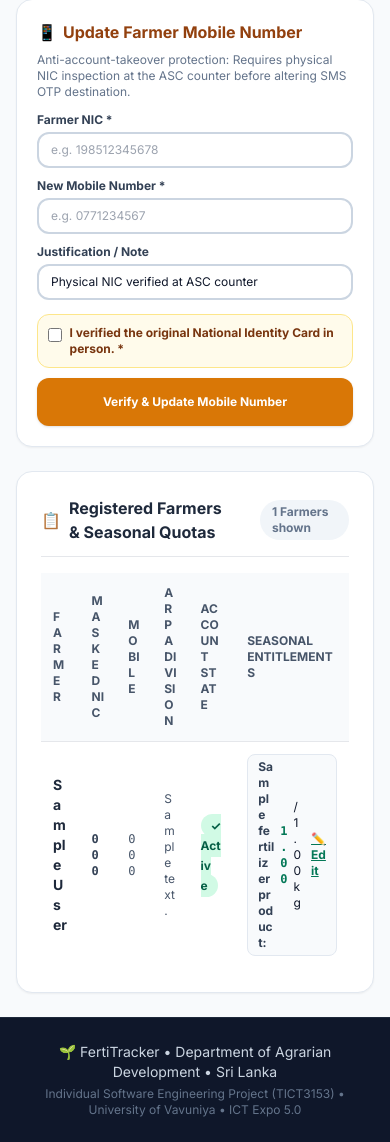
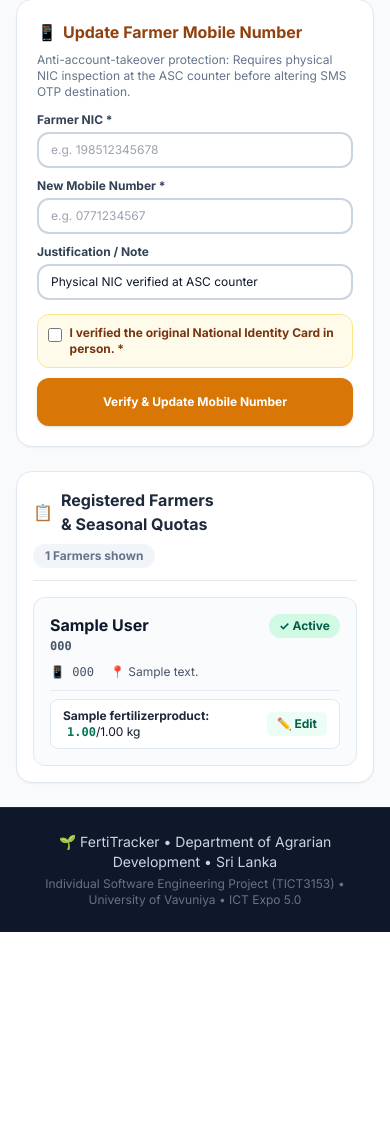
Before and after one commit to Anupama3942/fertitracker, a Django app: page /distributions/farmers/manage/ in a window 390 px wide. Shown: the part 1587-2729 px from the top of the page. After the commit the page ends 2519 px from the top, so only its background shows below. Run offline with Django 5.2, Linux system fonts and the light colour scheme; a user stored in the database is signed in; tables that the repository leaves empty hold one stand-in row (values such as "Sample post").

Commit message:
Fix mobile table column collapse and add responsive card view for manage farmers

```diff
--- a/templates/base.html
+++ b/templates/base.html
@@ -19,7 +19,11 @@
       }
       body {
         font-family: 'Inter', 'Noto Sans Sinhala', 'Noto Sans Tamil', 'Nirmala UI', 'Iskoola Pota', 'Latha', system-ui, -apple-system, sans-serif;
-        overflow-wrap: anywhere;
+        overflow-wrap: break-word;
+      }
+      table, th, td {
+        overflow-wrap: normal;
+        word-break: normal;
       }
       h1, h2, h3 {
         text-wrap: balance;
--- a/templates/distributions/manage_farmers.html
+++ b/templates/distributions/manage_farmers.html
@@ -122,37 +122,84 @@
         </div>
     </div>
 
-    <!-- Registered Farmers Table (with Masked NIC & Quota Edit Links) -->
-    <div class="bg-white p-6 rounded-2xl shadow-sm border border-slate-200">
-        <div class="flex justify-between items-center mb-4 border-b pb-3">
+    <!-- Registered Farmers List (Mobile Cards + Desktop Table) -->
+    <div class="bg-white p-4 sm:p-6 rounded-2xl shadow-sm border border-slate-200">
+        <div class="flex flex-wrap justify-between items-center gap-2 mb-4 border-b pb-3">
             <h2 class="text-base font-black text-slate-800 flex items-center gap-2">
                 <span>📋</span> {% trans "Registered Farmers & Seasonal Quotas" %}
             </h2>
-            <span class="text-xs font-bold text-slate-500 bg-slate-100 px-3 py-1 rounded-full">
+            <span class="text-xs font-bold text-slate-500 bg-slate-100 px-3 py-1 rounded-full whitespace-nowrap">
                 {{ farmers_list.count }} {% trans "Farmers shown" %}
             </span>
         </div>
 
-        <div class="overflow-x-auto">
+        <!-- Mobile Card View -->
+        <div class="md:hidden space-y-3">
+            {% for f in farmers_list %}
+            <div class="p-4 rounded-xl border border-slate-200 bg-slate-50/70 space-y-2.5">
+                <div class="flex justify-between items-start gap-2">
+                    <div class="min-w-0">
+                        <p class="font-black text-slate-900 text-base leading-snug">{{ f.full_name }}</p>
+                        <p class="font-mono text-xs font-bold text-slate-600 mt-0.5">{{ f.masked_nic }}</p>
+                    </div>
+                    {% if f.user and f.user.is_account_active %}
+                        <span class="shrink-0 bg-emerald-100 text-emerald-800 px-2.5 py-1 rounded-full text-xs font-bold whitespace-nowrap">
+                            ✓ {% trans "Active" %}
+                        </span>
+                    {% else %}
+                        <span class="shrink-0 bg-amber-100 text-amber-800 px-2.5 py-1 rounded-full text-xs font-bold whitespace-nowrap">
+                            ⏳ {% trans "Pending Activation" %}
+                        </span>
+                    {% endif %}
+                </div>
+
+                <div class="flex flex-wrap gap-x-4 gap-y-1 text-xs text-slate-600">
+                    <span class="font-mono">📱 {{ f.mobile_number|default:"-" }}</span>
+                    <span>📍 {{ f.arpa_division|default:"-" }}</span>
+                </div>
+
+                <div class="pt-2 border-t border-slate-200/80 space-y-1.5">
+                    {% for ent in f.entitlements.all %}
+                    <div class="flex items-center justify-between gap-2 bg-white border border-slate-200 px-3 py-2 rounded-lg text-xs">
+                        <div>
+                            <span class="font-bold text-slate-800">{{ ent.product.name }}:</span>
+                            <span class="font-mono text-emerald-700 font-bold ml-1">{{ ent.remaining_kg }}</span>/{{ ent.approved_kg }} kg
+                        </div>
+                        <a href="{% url 'edit_entitlement' ent.id %}" class="inline-flex items-center gap-1 px-2.5 py-1 bg-emerald-50 hover:bg-emerald-100 text-emerald-800 font-bold rounded-md whitespace-nowrap">
+                            ✏️ {% trans "Edit" %}
+                        </a>
+                    </div>
+                    {% empty %}
+                    <span class="text-xs text-slate-400">{% trans "No quotas assigned" %}</span>
+                    {% endfor %}
+                </div>
+            </div>
+            {% empty %}
+            <p class="p-4 text-center text-slate-400 text-sm">{% trans "No farmers registered yet." %}</p>
+            {% endfor %}
+        </div>
+
+        <!-- Desktop Table View -->
+        <div class="hidden md:block overflow-x-auto">
             <table class="w-full text-left text-sm">
                 <thead class="bg-slate-50 text-slate-600 font-bold uppercase text-xs border-b">
                     <tr>
-                        <th class="p-3">{% trans "Farmer" %}</th>
-                        <th class="p-3">{% trans "Masked NIC" %}</th>
-                        <th class="p-3">{% trans "Mobile" %}</th>
-                        <th class="p-3">{% trans "ARPA Division" %}</th>
-                        <th class="p-3">{% trans "Account State" %}</th>
-                        <th class="p-3">{% trans "Seasonal Entitlements" %}</th>
+                        <th class="p-3 whitespace-nowrap">{% trans "Farmer" %}</th>
+                        <th class="p-3 whitespace-nowrap">{% trans "Masked NIC" %}</th>
+                        <th class="p-3 whitespace-nowrap">{% trans "Mobile" %}</th>
+                        <th class="p-3 whitespace-nowrap">{% trans "ARPA Division" %}</th>
+                        <th class="p-3 whitespace-nowrap">{% trans "Account State" %}</th>
+                        <th class="p-3 whitespace-nowrap">{% trans "Seasonal Entitlements" %}</th>
                     </tr>
                 </thead>
                 <tbody class="divide-y divide-slate-100">
                     {% for f in farmers_list %}
                     <tr class="hover:bg-slate-50 transition">
-                        <td class="p-3 font-bold text-slate-800">{{ f.full_name }}</td>
-                        <td class="p-3 font-mono text-xs font-bold text-slate-700">{{ f.masked_nic }}</td>
-                        <td class="p-3 font-mono text-xs text-slate-600">{{ f.mobile_number|default:"-" }}</td>
+                        <td class="p-3 font-bold text-slate-800 whitespace-nowrap">{{ f.full_name }}</td>
+                        <td class="p-3 font-mono text-xs font-bold text-slate-700 whitespace-nowrap">{{ f.masked_nic }}</td>
+                        <td class="p-3 font-mono text-xs text-slate-600 whitespace-nowrap">{{ f.mobile_number|default:"-" }}</td>
                         <td class="p-3 text-slate-600 text-xs">{{ f.arpa_division }}</td>
-                        <td class="p-3">
+                        <td class="p-3 whitespace-nowrap">
                             {% if f.user and f.user.is_account_active %}
                                 <span class="bg-emerald-100 text-emerald-800 px-2.5 py-1 rounded-full text-xs font-bold">
                                     ✓ {% trans "Active" %}
@@ -166,7 +213,7 @@
                         <td class="p-3">
                             <div class="flex flex-wrap gap-1.5">
                                 {% for ent in f.entitlements.all %}
-                                <div class="inline-flex items-center gap-1.5 bg-slate-50 border border-slate-200 px-2.5 py-1 rounded-lg text-xs">
+                                <div class="inline-flex items-center gap-1.5 bg-slate-50 border border-slate-200 px-2.5 py-1 rounded-lg text-xs whitespace-nowrap">
                                     <span class="font-bold text-slate-700">{{ ent.product.name }}:</span>
                                     <span class="font-mono text-emerald-700 font-bold">{{ ent.remaining_kg }}</span>/{{ ent.approved_kg }}kg
                                     <a href="{% url 'edit_entitlement' ent.id %}" class="text-emerald-700 hover:text-emerald-900 font-bold underline ml-1">
```
